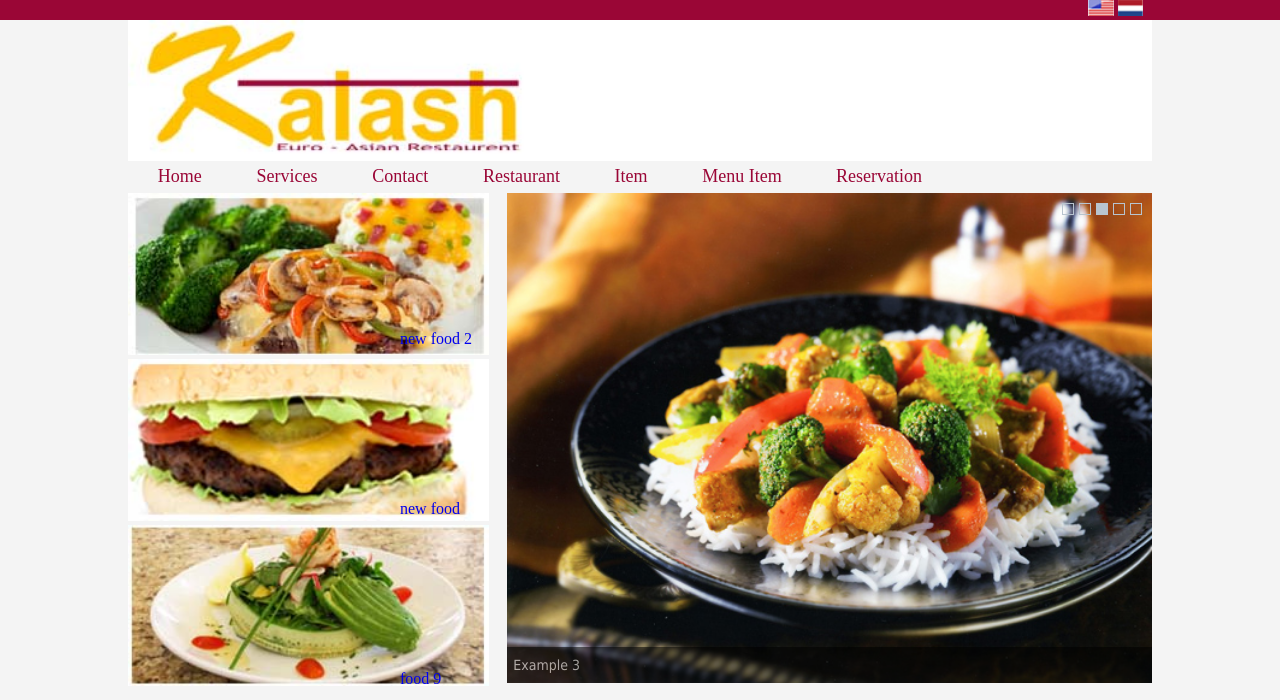
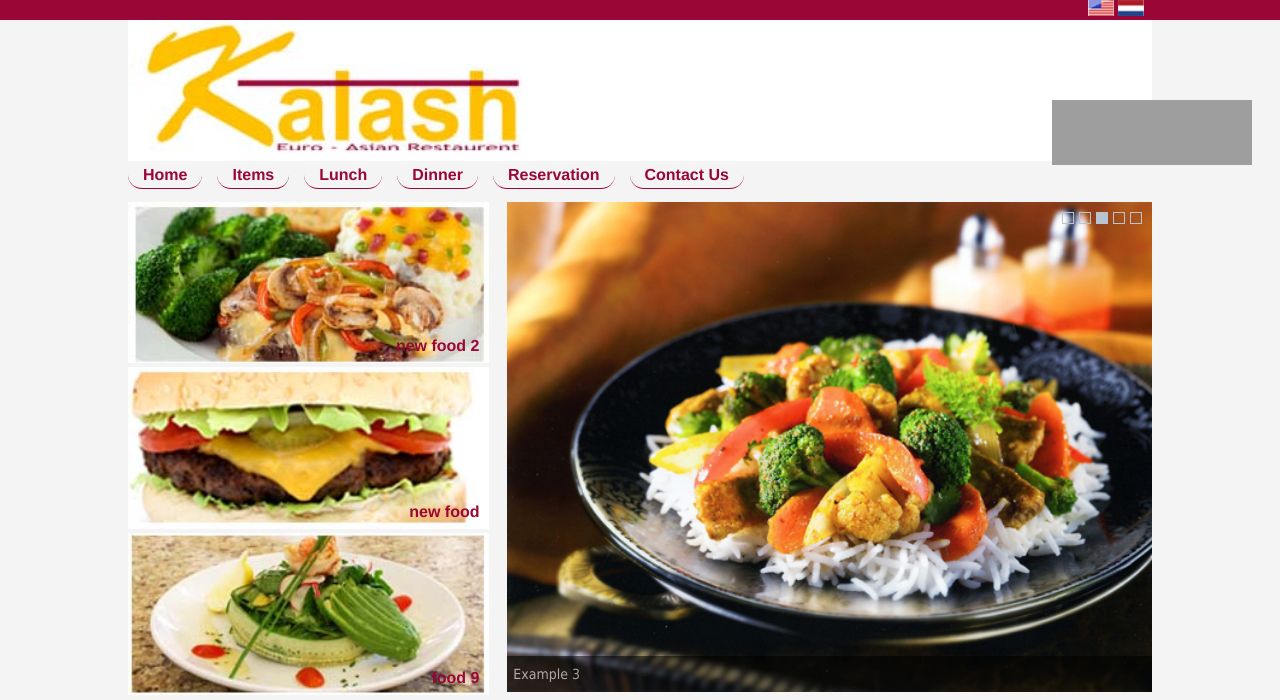
Before and after one commit to infotechnab/kalash, a CodeIgniter app: page /kalash/ in a window 1280 px wide; the page is wider, and only the part inside the window is pictured. Shown: the top 700 px of that part. Run offline with CodeIgniter, Linux system fonts and the light colour scheme; some libraries are stand-ins or nearby versions; grey boxes are pictures that could not be loaded.

Commit message:
some change

```diff
--- a/application/views/templates/header.php
+++ b/application/views/templates/header.php
@@ -1,12 +1,12 @@
 <!DOCTYPE HTML >
 <html>
     <head>
-        <title>Kalash</title>
-        <link rel="stylesheet" href="<?php echo base_url()."content/styles/kalash.css" ?>" />
+        <title>Kalash Restaurant</title>
+        <link rel="stylesheet" href="<?php echo base_url() . "content/styles/kalash.css" ?>" />
         <meta name="viewport" content="initial-scale=1.0, user-scalable=no">
         <meta charset="utf-8">
-	<link rel="stylesheet" type="text/css" href="<?php echo base_url()."content/engine1/style.css" ?> "/>
-	<script type="text/javascript" src="<?php echo base_url()."content/engine1/jquery.js"?>"></script>
+        <link rel="stylesheet" type="text/css" href="<?php echo base_url() . "content/engine1/style.css" ?> "/>
+        <script type="text/javascript" src="<?php echo base_url() . "content/engine1/jquery.js" ?>"></script>
 
         <style>
             #map-canvas {
@@ -111,72 +111,42 @@ google.maps.event.addDomListener(window, 'load', initialize);
     <body>
         <div class="full">
             <div class="fullBody">
-            <div class="topFlag"> <img class="flagImg1" src="<?php echo base_url()."content/images/flag2.png" ?>" /> <img class="flagImg2" src="<?php echo base_url()."content/images/flag1.png" ?>" />    </div>
+                <div class="topFlag"> <img class="flagImg1" src="<?php echo base_url() . "content/images/flag2.png" ?>" /> <img class="flagImg2" src="<?php echo base_url() . "content/images/flag1.png" ?>" />    </div>
                 <div class="fullContent">
                     <div class="header">
-                        <?php foreach ($logo as $image)
-                        {
+                        <?php
+                        foreach ($logo as $image) {
                             $logo = $image->image;
-                        } ?>
-                        <img id="headerLogo" src="<?php echo base_url()."downloads/".$logo; ?>" alt="kalash logo" />
-                        <div id="fb-root"></div>
-<script>(function(d, s, id) {
-var js, fjs = d.getElementsByTagName(s)[0];
-if (d.getElementById(id)) return;
-js = d.createElement(s); js.id = id;
-js.src = "//connect.facebook.net/en_US/all.js#xfbml=1&appId=312833668796761";
-fjs.parentNode.insertBefore(js, fjs);
-}(document, 'script', 'facebook-jssdk'));</script>
+                        }
+                        ?>
+                        <img id="headerLogo" src="<?php echo base_url() . "downloads/" . $logo; ?>" alt="kalash logo" />
+                        <div id="fb-root">
+                            <iframe src="//www.facebook.com/plugins/like.php?href=https%3A%2F%2Fwww.facebook.com%2Fsalyani.organization&amp;width=200&amp;height=65&amp;colorscheme=light&amp;layout=box_count&amp;action=like&amp;show_faces=true&amp;send=false&amp;appId=312833668796761" scrolling="no" frameborder="0" style="border:none; overflow:hidden; width:200px; height:65px;" allowTransparency="true"></iframe>
+                        </div>
+                        </div>
 
-                      <!--  <img id="facebookLike" src="<?php //echo base_url()."content/images/Facebook-Like-Button.png"?>" alt="facebook like" /> -->
+                    <div id="navcontainer">
+                        <ul id="navlist">
+                            <li id="active"><a href="#" id="current">Home</a>
+                            </li>
+                            <li><a href="#">Items</a>
+                                <ul id="subnavlist">
+
+                                    <li><a href="#">Nepali</a></li>
+                                    <li><a href="#">Indian</a></li>
+                                    <li><a href="#">Protugal</a></li>
+                                </ul>
+                            </li>
+                            <li><a href="#">Lunch</a><ul id="subnavlist">
+                                    <li id="subactive"><a href="#" id="subcurrent">Items</a></li></ul></li>
+                            <li><a href="#">Dinner</a><li>
+                            <li><a href="#">Reservation</a></li>
+                            <li><a href="#">Contact Us</a></li>
+                        </ul>
                     </div>
-                     <div class="menuList">
-                       <!--  <ul id="listItem">
-                                    <?php //foreach ($query as $data){
-                                        ?>
-
-                             <li> <a href="<?php //echo base_url()."index.php/kalash/page/".$data->p_id; ?>" ><?php // echo $data->title; ?> </a></li> <?php // } ?>
-                              <li><a href="<?php// echo base_url()."index.php/kalash/menu"?>" >Menu Item</a></li>
-                              <li><a href="<?php// echo base_url()."index.php/kalash/reservation"?>" >Reservation</a></li>
-                             <!--  <li><a href="" >Restaurant</a></li>
-
-                             <li><a href="">Features</a></li>
-                             <li><a href="">Services</a></li>
-                             <li><a href="">Contact</a></li>
-                         </ul> -->
-
-<ul id="listItem">
-                <?php
- foreach ($query as $data)
- {
-
-     $listing = $data->listing;
-     $title = $data->title;
-     //$id= $data->id;
-      if($listing==0|| $listing=="" )
-     { ?>
-                <li> <a href="<?php echo base_url()."index.php/kalash/page/".$data->p_id; ?>" > <?php echo $data->title; } ?> </a>
-        <?php
-                $list = $this->viewmodel->get_sublist_title($title);
-                    foreach ($list as $data)
-                 {         $id= $data->p_id;
-                 }
-
-                 ?>
+                    <br/>  <br/>
 
                     <?php
-                         $menu = $this->viewmodel->get_sublist($id);
-                         if(!empty($menu))
-                         {         ?>
-                    <ul class="listItemHover">
- <?php
-                         foreach ($menu as $data)
-                         {
+                    // Php array for menu
+                    $menuArray = array("Home" => "link", "About Us" => array("mission" => "missionlink", "vission" => "visionlink"), "contact Us" => "ContactUs");
                     ?>
-           <li> <a href="<?php echo base_url()."index.php/kalash/page/".$data->p_id; ?>" ><?php echo $data->title; ?> </a> </li> <?php } ?>   </ul>
-            </li>
-                <?php } } ?>
-            <li><a href="<?php echo base_url()."index.php/kalash/menu"?>" >Menu Item</a></li>
-              <li><a href="<?php echo base_url()."index.php/kalash/reservation"?>" >Reservation</a></li>
-            </ul>
-                     </div>
--- a/application/views/templates/slider.php
+++ b/application/views/templates/slider.php
@@ -10,6 +10,7 @@
                                  </a></div>
                             <?php } ?>
                             </div>
+
                          <div class="sliderImage">
                              <div id="wowslider-container1">
 	<div class="ws_images"><ul>
--- a/content/styles/kalash.css
+++ b/content/styles/kalash.css
@@ -1,4 +1,5 @@
 body{
+     font-family:Helvetica, sans-serif;
     margin: 0px;
     padding: 0px;
 }
@@ -45,68 +46,111 @@ body{
     margin-right: 5%;
     margin-top: 5%;
 }
-.menuList{
-    margin: -1%;
-    padding: 0px;
+
+
+
+
+
+
+#navcontainer
+{
+    padding: 5px 0px 0px 0px;
 }
-#listItem{
-    color: #9a0636;
-    list-style: none;
 
-   }
-   #listItem li {
-        display: inline;
-        font-size: 18px;
-        margin-right: 5%;
 
-   }
-   #listItem li a{
-       text-decoration: none;
-       color:  #9a0636;
-
-     }
-   .menuList #listItem li:hover{
-         padding:.3%;
-         background-color: #9a0636;
-         border-top-left-radius:10px;
-         border-top-right-radius:10px;
-         z-index: 10;
-     }
-    .menuList #listItem li:hover a{
-         color: #FFFFFF;
-         background-color: #9a0636;
-         border-radius:3px;
-     }
-    .menuList #listItem li:hover ul{
-        margin: 0 auto 0 auto;
-	display:block;
-        position: relative;
-        top :2px;
-        left:-5%;
-        z-index:5000;
-        width: 20%;
-}
-  .menuList #listItem li:hover ul li{
-    background-color: #FFFFFF;
-    color: #9a0636;
-    position: relative;
-        top :2px;
-        left:-5%;
-        display: list-item;
-        list-style: none;
-        width: 80%;
+ul#navlist {
 
 }
-.menuList #listItem li ul li:hover{
+
+ul#navlist a
+{
+font-weight: bold;
+text-decoration: none;
+}
+
+ul#navlist, ul#navlist ul, ul#navlist li
+{
+margin: 0px;
+padding: 0px;
+list-style-type: none;
+}
+
+ul#navlist li { float: left; }
+
+ul#navlist li a
+{
+color: #9a0636;
+padding: 5px 15px 5px 15px;
+margin-right: 15px;
+border-bottom: #9a0636 solid 1px;
+border-radius: 25px;
+}
+
+ul#navlist li a:hover
+{
+color: #fff;
+background-color: #9a0636;
+}
+
+ul#navlist li a:active
+{
+color: #cccccc;
+background-color: #003366;
+border: 1px #ffffff inset;
+}
+
+ul#subnavlist { display: none; }
+ul#subnavlist li { float: none; margin-top:5px;
+border-bottom: #9a0636 solid 1px;
+border-radius: 25px;
+}
+
+ul#subnavlist li a
+{
+padding: 0px;
+margin: 0px;
+}
+
+ul#navlist li:hover ul#subnavlist
+{
+display: block;
+position: absolute;
+
+padding-top: 10px;
+
+
+}
+
+ul#navlist li:hover ul#subnavlist li a
+{
+display: block;
+width: 10em;
+border: none;
+padding: 5px;
+background-color:#f4f4f4;
+color:#9a0636;
+
+
+}
+
+#fb-root{
+    margin-top: 80px;
+    float:right;
+    margin-right: -100px;
+}
+ul#navlist li:hover ul#subnavlist li a:hover
+{
     background-color: #9a0636;
-         border-top-left-radius:10px;
-         border-top-right-radius:10px;
+    color: #fff;
 }
-.listItemHover {
-         position:relative;
-	display:none;
-          margin: 0;
-     }
+
+ul#navlist li:hover ul#subnavlist li a:after { content: " > "; }
+
+
+
+
+
+
      .sliderZindez{
          z-index: -10000;
      }
@@ -190,23 +234,21 @@ body{
           width: 30%;
       }
       .overImage1,.overImage2,.overImage3{
-           position: absolute;
-           left: 400px;
-      }
-      .overImage1{
-          top:330px;
-      }
-       .overImage2{
-          top:500px;
-      }
-       .overImage3{
-          top:670px;
+          position: relative;
+          float: right;
+          bottom: 30px;
+          right: 10px;
+          color: #9a0636;
+          font-weight:bold;
+          margin-bottom: -20px;
+
        }
     #listImage{
            width:24%;
            height: 120px;
-           margin-left: .5%;
+
        }
+
        .reservationForm{
            background-color: #9a0636;
            padding: 2%;
```
Also changed, not shown: application/views/templates/newEmptyPHP1.php (added, +189 -0 lines), content/images/kalash.jpg (deleted), content/images/logo.png (added), downloads/logo.png (added). Lines whose indentation alone changed are shown as unchanged.
